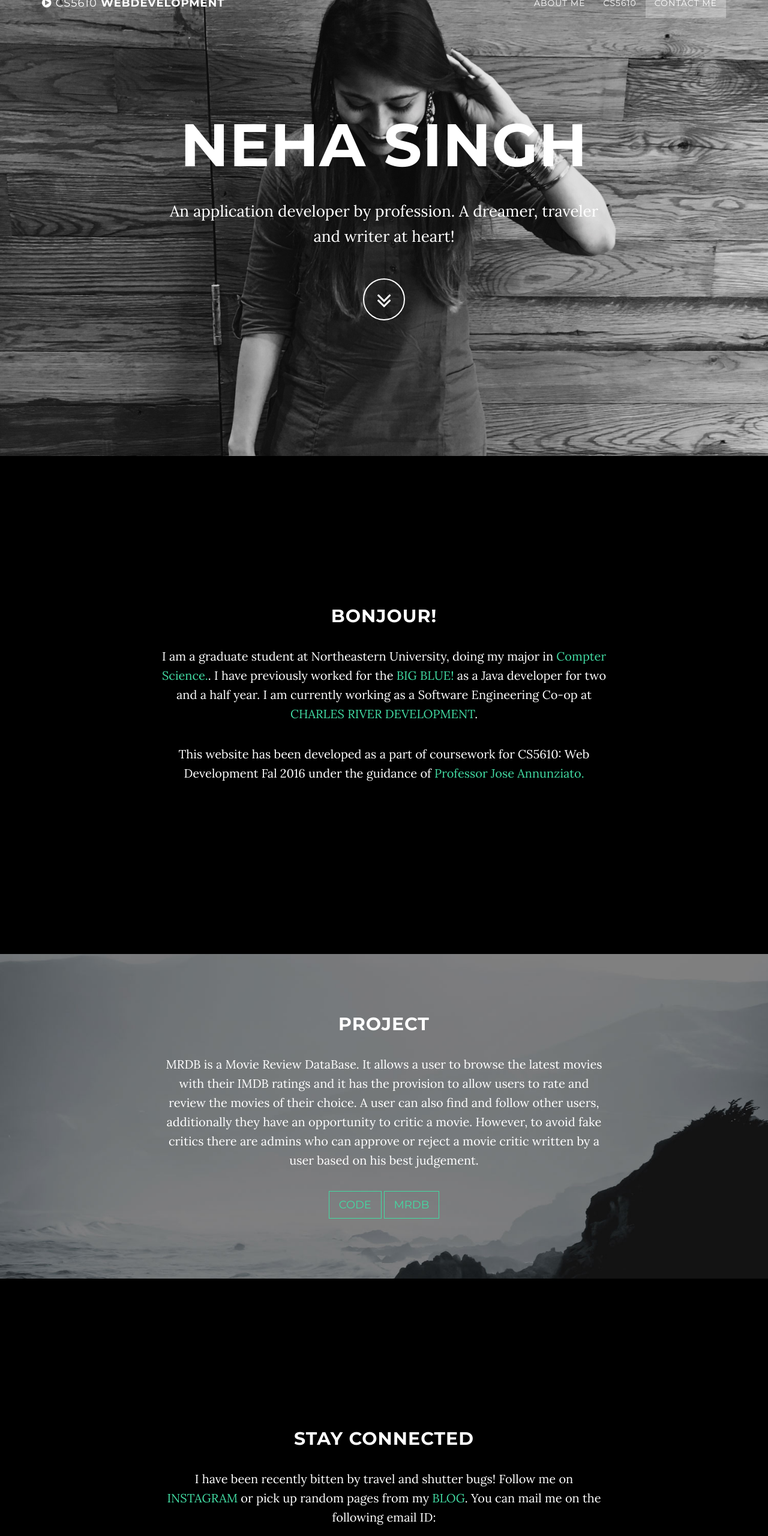
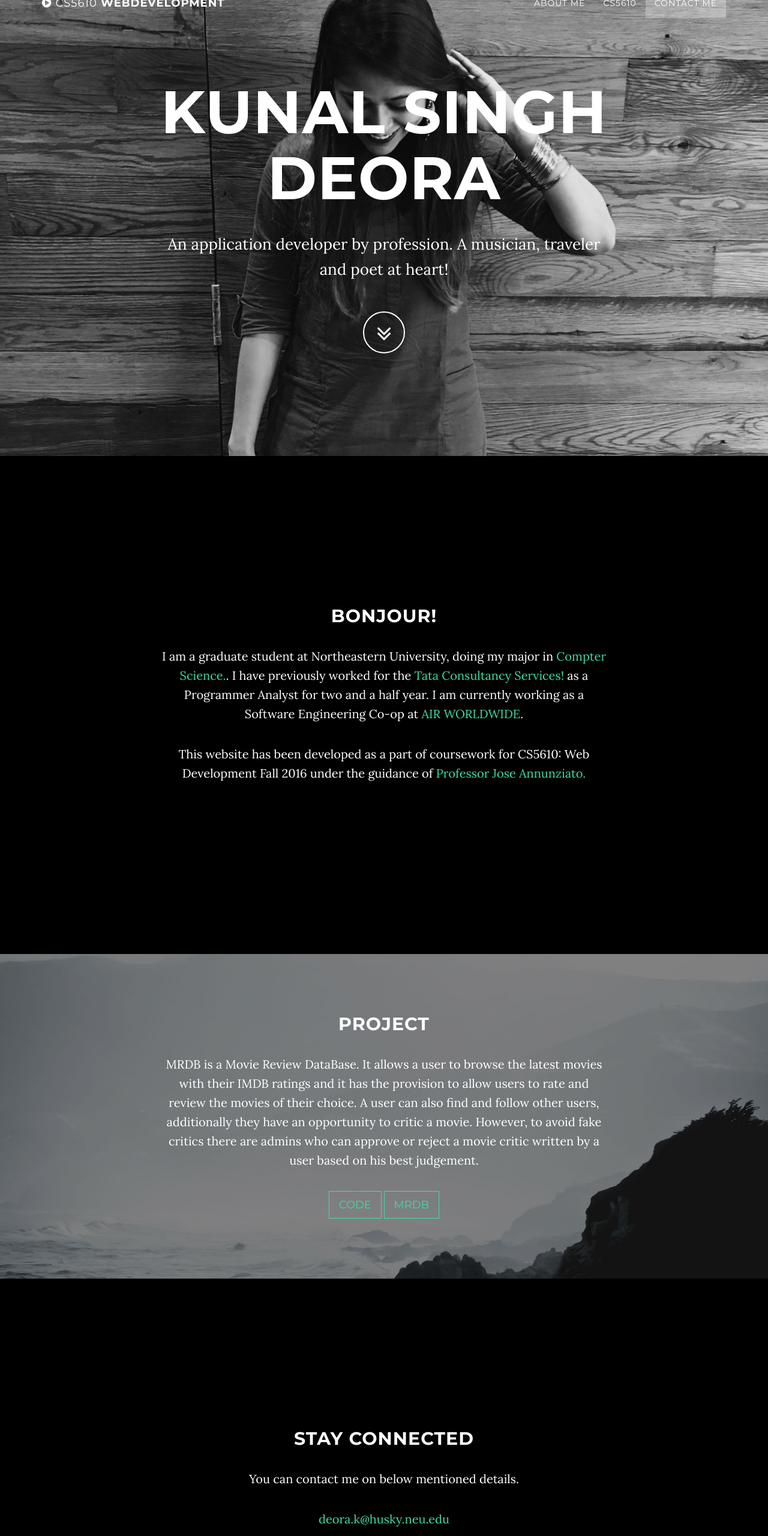
Before and after one commit to kunaldeora/movie-review-db, a website: page public/index.html in a window 1280 px wide. Shown: the part 40-2600 px from the top of the page at 60% size. Drawn offline with nearby package versions, Linux system fonts and the light colour scheme.

Commit message:
chnages in index.html

```diff
--- a/public/index.html
+++ b/public/index.html
@@ -7,7 +7,7 @@
     <meta http-equiv="X-UA-Compatible" content="IE=edge">
     <meta name="viewport" content="width=device-width, initial-scale=1">
     <meta name="Developed this page as a part of my proejct work for the course CS5610: Web development" content="">
-    <meta name="Neha Singh" content="">
+    <meta name="Kunal Singh Deora" content="">
 
     <title>Bonjour! </title>
 
@@ -75,8 +75,8 @@
         <div class="container">
             <div class="row">
                 <div class="col-md-8 col-md-offset-2">
-                    <h1 class="brand-heading">NEHA SINGH</h1>
-                    <p class="intro-text">An application developer by profession. A dreamer, traveler and writer at heart! </p>
+                    <h1 class="brand-heading">Kunal Singh Deora</h1>
+                    <p class="intro-text">An application developer by profession. A musician, traveler and poet at heart! </p>
                     <a href="#about" class="btn btn-circle page-scroll">
                         <i class="fa fa-angle-double-down animated"></i>
                     </a>
@@ -91,8 +91,8 @@
     <div class="row">
         <div class="col-lg-8 col-lg-offset-2">
             <h2>Bonjour!</h2>
-            <p>I am a graduate student at Northeastern University, doing my major in  <a href="http://catalog.northeastern.edu/graduate/computer-information-science/computer-science/computer-science-mscs/#programrequirementstext">Compter Science.</a>. I have previously worked for the <a href="http://www.ibm.com/us-en/">BIG BLUE!</a> as a Java developer for two and a half year. I am currently working as a Software Engineering Co-op at <a href="https://www.crd.com/"> CHARLES RIVER DEVELOPMENT</a>.
-            <p>This website has been developed as a part of coursework for CS5610: Web Development Fal 2016 under the guidance of <a href="http://www.ccis.northeastern.edu/people/jose-annunziato/">Professor Jose Annunziato.</a> </p>
+            <p>I am a graduate student at Northeastern University, doing my major in  <a href="http://catalog.northeastern.edu/graduate/computer-information-science/computer-science/computer-science-mscs/#programrequirementstext">Compter Science.</a>. I have previously worked for the <a href="http://www.tcs.com">Tata Consultancy Services!</a> as a Programmer Analyst for two and a half year. I am currently working as a Software Engineering Co-op at <a href="http://www.air-worldwide.com/"> AIR WORLDWIDE</a>.
+            <p>This website has been developed as a part of coursework for CS5610: Web Development Fall 2016 under the guidance of <a href="http://www.ccis.northeastern.edu/people/jose-annunziato/">Professor Jose Annunziato.</a> </p>
         </div>
     </div>
 </section>
@@ -121,18 +121,18 @@
     <div class="row">
         <div class="col-lg-8 col-lg-offset-2">
             <h2>Stay connected</h2>
-            <p>I have been recently bitten by travel and shutter bugs! Follow me on  <a href="https://www.instagram.com/nehasingh189/">INSTAGRAM</a> or pick up random pages from my <a href="https://nehasingh189.com/">BLOG</a>. You can mail me on the following email ID:</p>
-            <p><a href="mailto:feedback@startbootstrap.com">singh.ne@husky.neu.edu</a>
+            <p>You can contact me on below mentioned details.</p>
+            <p><a href="mailto:feedback@startbootstrap.com">deora.k@husky.neu.edu</a>
             </p>
             <ul class="list-inline banner-social-buttons">
                 <li>
-                    <a href="https://www.linkedin.com/in/nehasingh189" class="btn btn-default btn-lg"><i class="fa fa-linkedin fa-fw"></i> <span class="network-name">LinkedIn</span></a>
+                    <a href="https://www.linkedin.com/in/kunalsinghdeora" class="btn btn-default btn-lg"><i class="fa fa-linkedin fa-fw"></i> <span class="network-name">LinkedIn</span></a>
                 </li>
                 <li>
-                    <a href="https://github.com/nehasingh189" class="btn btn-default btn-lg"><i class="fa fa-github fa-fw"></i> <span class="network-name">Github</span></a>
+                    <a href="https://github.com/kunaldeora" class="btn btn-default btn-lg"><i class="fa fa-github fa-fw"></i> <span class="network-name">Github</span></a>
                 </li>
                 <li>
-                    <a href="https://www.instagram.com/nehasingh189/" class="btn btn-default btn-lg"><i class="fa fa-instagram fa-fw"></i> <span class="network-name">Instagram</span></a>
+                    <a href="https://www.instagram.com/kunaldeora/" class="btn btn-default btn-lg"><i class="fa fa-instagram fa-fw"></i> <span class="network-name">Instagram</span></a>
                 </li>
             </ul>
         </div>
@@ -143,7 +143,7 @@
 <!-- Footer -->
 <footer>
     <div class="container text-center">
-        <p> &copy; NEHA SINGH || CS5610 FALL 2016 ||  NORTHEASTERN UNIVERSITY </p>
+        <p> &copy; Kunal Singh Deora || CS5610 FALL 2016 ||  NORTHEASTERN UNIVERSITY </p>
     </div>
 </footer>
 
```
